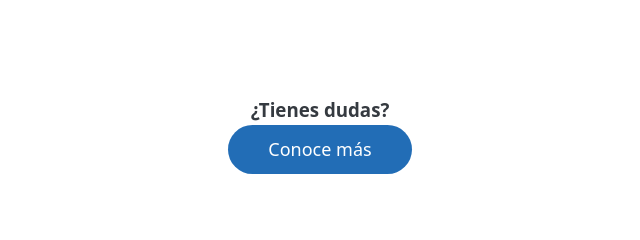
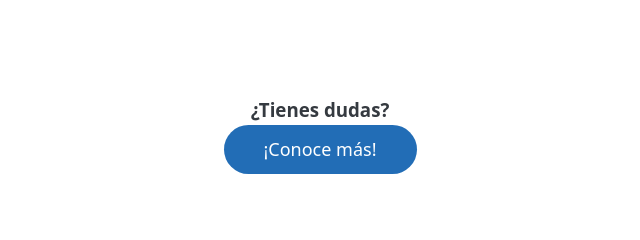
Before and after one commit to WilferCiro/ingelectuq, an Astro site: page / in a window 1280 px wide. Shown: the part 1660-1900 px from the top of the page, 320-960 px from the left. Built offline with nearby package versions, Linux system fonts and the light colour scheme; Astro itself is replaced by a stand-in of ours.

Commit message:
feat: add ref to links

```diff
--- a/src/presentation/components/organisms/FaqSection.astro
+++ b/src/presentation/components/organisms/FaqSection.astro
@@ -4,7 +4,7 @@ import Title from "../atoms/Title.astro";
 
 ---
 
-<section>
+<section id="faq">
   <Title title="Preguntas frecuentes" />
   <div class="list">
     <div>
--- a/src/presentation/components/organisms/GoalsSection.astro
+++ b/src/presentation/components/organisms/GoalsSection.astro
@@ -72,7 +72,7 @@ import IconMegaphone from "../icons/IconMegaphone.astro";
   </div>
   <footer>
     <h3>¿Tienes dudas?</h3>
-    <ButtonLink text="Conoce más" />
+    <ButtonLink text="¡Conoce más!" href="#faq" />
   </footer>
 </section>
 
--- a/src/presentation/components/organisms/HeroSection.astro
+++ b/src/presentation/components/organisms/HeroSection.astro
@@ -11,7 +11,7 @@ import Dialog from "../molecules/Dialog.astro";
     <div>
       <h3>Ingeniería electrónica</h3>
       <h1><span>¡Estamos Listos!</span> Acreditación Internacional y Reacreditación</h1>
-      <ButtonLink text="¡Conoce más!" />
+      <ButtonLink text="¡Conoce más!" href="#faq" />
     </div>
     <div class="image-container">
       <div class="overlay">
```
